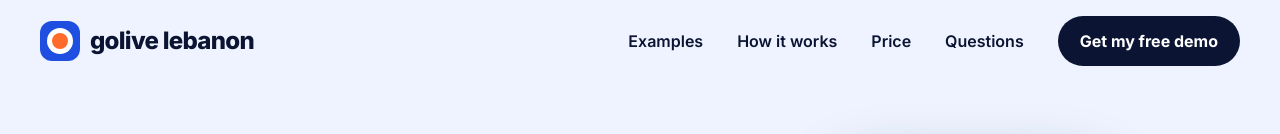
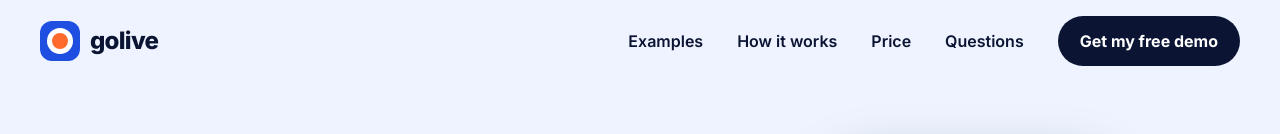
Before and after one commit to breezyvapequitter-lab/webnest, a plain HTML site: page index.html in a window 1280 px wide. Shown: the top 134 px of the page. Drawn offline with Linux system fonts and the light colour scheme.

```diff
--- a/index.html
+++ b/index.html
@@ -158,7 +158,7 @@ body{padding-bottom:84px}
 <body id="top">
 
 <div class="top">
-<header><div class="wrap nav"><a class="logo" href="#top" aria-label="GoLive Lebanon home"><span class="logo-mark"><span></span></span><span class="logo-word">golive lebanon</span></a>
+<header><div class="wrap nav"><a class="logo" href="#top" aria-label="GoLive Lebanon home"><span class="logo-mark"><span></span></span><span class="logo-word">golive</span></a>
 <nav class="nav-links" aria-label="Main"><a href="#work">Examples</a><a href="#how">How it works</a><a href="#price">Price</a><a href="#faq">Questions</a><a class="nav-cta" data-wa href="#demo">Get my free demo</a></nav>
 </div></header>
 <div class="wrap hero">
@@ -240,7 +240,7 @@ body{padding-bottom:84px}
 <div class="side"><a class="btn" data-wa href="#demo"><svg aria-hidden="true" width="22" height="22" viewBox="0 0 24 24" fill="none" stroke="currentColor" stroke-width="2.2" stroke-linecap="round" stroke-linejoin="round"><path d="M21 11.5a8.5 8.5 0 0 1-12.6 7.4L3 20l1.2-5A8.5 8.5 0 1 1 21 11.5z"/></svg>Message us on WhatsApp</a><span data-wa-label></span></div>
 </div></div></section>
 
-<footer><div class="wrap foot"><a class="logo" href="#top" aria-label="GoLive Lebanon home"><span class="logo-mark"><span></span></span><span class="logo-word">golive lebanon</span></a><span>Websites for businesses in Lebanon</span><a class="ig" data-wa href="#demo">Message us on WhatsApp</a></div></footer>
+<footer><div class="wrap foot"><a class="logo" href="#top" aria-label="GoLive Lebanon home"><span class="logo-mark"><span></span></span><span class="logo-word">golive</span></a><span>Websites for businesses in Lebanon</span><a class="ig" data-wa href="#demo">Message us on WhatsApp</a></div></footer>
 
 <div class="float"><a class="btn" data-wa href="#demo"><svg aria-hidden="true" width="22" height="22" viewBox="0 0 24 24" fill="none" stroke="currentColor" stroke-width="2.2" stroke-linecap="round" stroke-linejoin="round"><path d="M21 11.5a8.5 8.5 0 0 1-12.6 7.4L3 20l1.2-5A8.5 8.5 0 1 1 21 11.5z"/></svg>Get my free demo</a></div>
 
```
